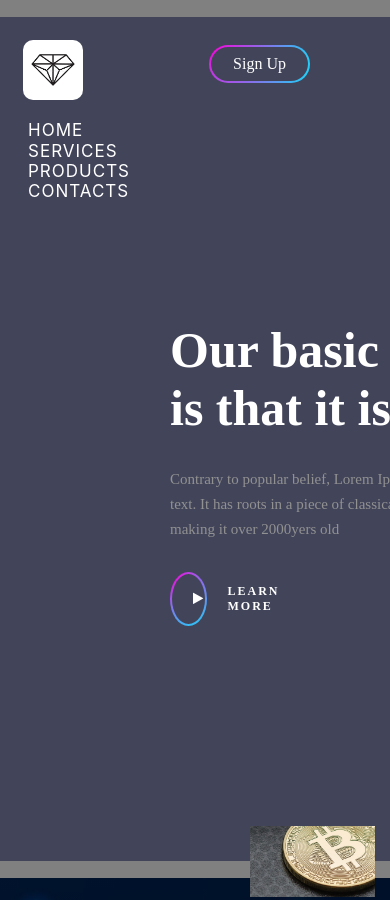
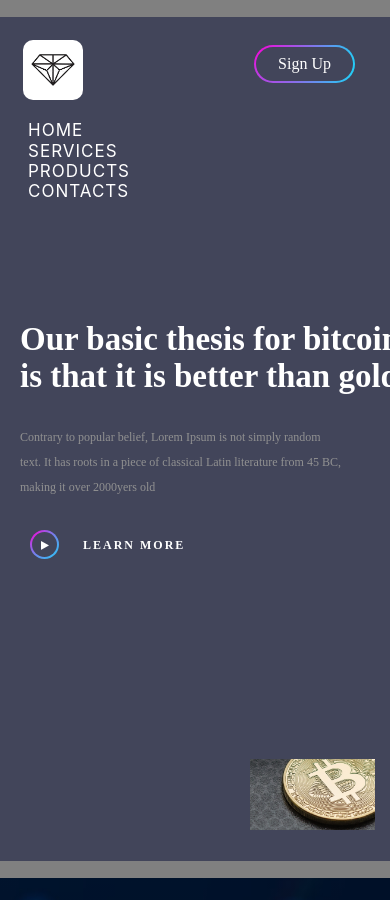
Before and after one commit to wengis/wengis.github.io, a plain HTML site: page index.html in a window 390 px wide. Shown: the top 900 px of the page. Drawn offline with Linux system fonts and the light colour scheme.

Commit message:
Update style.css

```diff
--- a/style.css
+++ b/style.css
@@ -180,3 +180,49 @@ small:hover{
     background-color: #42455a;
 
 }
+
+@media (max-width:500px) {
+    .app-text h1{
+        font-size: 33px;
+        width: 840px;
+        position: relative;
+        margin-left: -110px;
+
+        }
+
+    .app-text p{
+            width: 400px;
+            font-size: 12px;
+            margin:30 40px ;
+            line-height: 25px;
+            color: #919191;
+            margin-left: -110px;
+        }
+
+        .play-btn-inner{
+            height: 25px;
+            width: 25px;
+        }
+
+        .play-btn{
+            display:ruby;
+            margin-left: -100px;
+            margin-top: 30px;
+        }
+
+        .play-btn-inner .fa{
+
+            font-size: 10px;
+            cursor: pointer;
+
+            margin-left: 9px;
+            margin-top: -10px;
+
+        }
+        .signup-btn{
+            right: 35px;
+        }
+
+
+
+}
```
